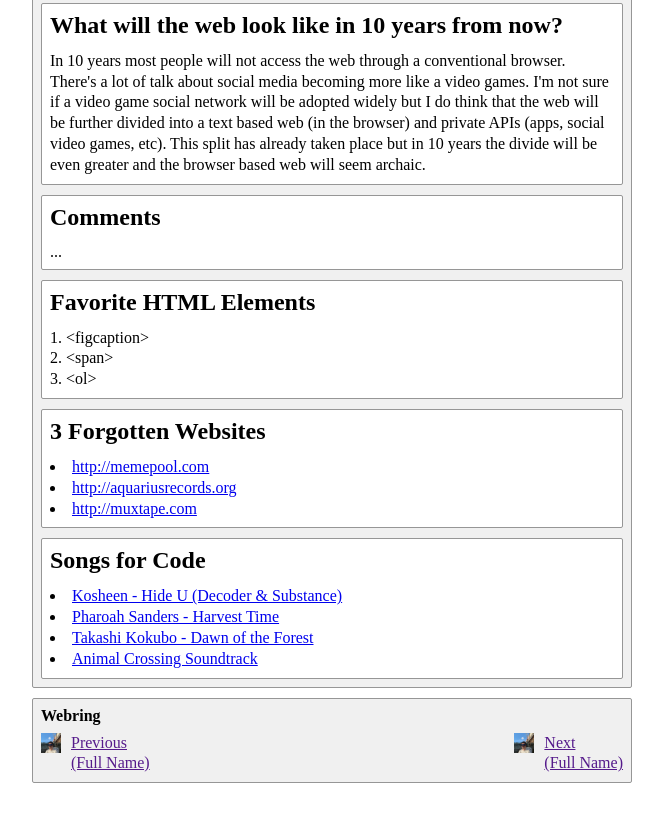
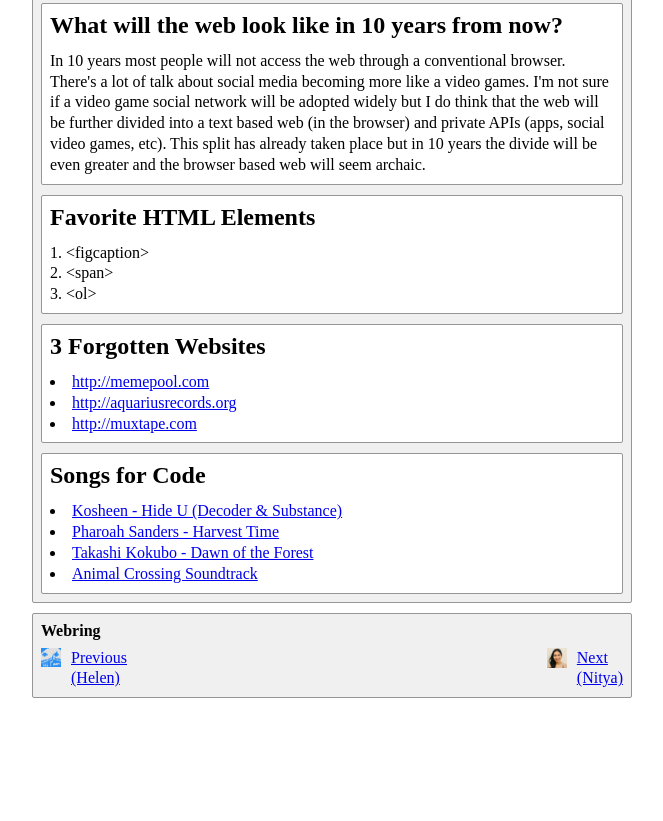
Before and after one commit to oilstel/html-profile, a plain HTML site: page index.html in a window 1280 px wide. Shown: the part 1002-1823 px from the top of the page, without its empty margins (308-971 px from the left). After the commit the page ends 1740 px from the top, so only its background shows below. Drawn offline with Linux system fonts and the light colour scheme.

Commit message:
web ring

```diff
--- a/index.html
+++ b/index.html
@@ -52,11 +52,6 @@
                     <p>In 10 years most people will not access the web through a conventional browser. There's a lot of talk about social media becoming more like a video games. I'm not sure if a video game social network will be adopted widely but I do think that the web will be further divided into a text based web (in the browser) and private APIs (apps, social video games, etc). This split has already taken place but in 10 years the divide will be even greater and the browser based web will seem archaic.</p>
                 </section>
                 <section>
-                    <h2>Comments</h2>
-                    <o>...</o>
-                    <!-- Fill this part in with a response to a classmates writing. Remember to use <blockquote></blockquote> and link back to the quoted profile. More info here: http://elliott.school/assignments.php#1 -->
-                </section>
-                <section>
                     <!-- https://www.freeformatter.com/html-escape.html#ad-output -->
                     <h2>Favorite HTML Elements</h2>
                     <ol>
@@ -87,8 +82,8 @@
             <footer>
                 <h4>Webring</h4>
                 <p id="pagination">
-                    <a href="" id="previous"><img src="./images/elliott.jpg" /> Previous<br /> (Full Name)</a>
-                    <a href="" id="next"><img src="./images/elliott.jpg" /> Next<br /> (Full Name)</a>
+                    <a href="https://helenzhang-jiayu.github.io/html-profile/" id="previous"><img src="./images/helen.png" /> Previous<br /> (Helen)</a>
+                    <a href="https://nityakumar.github.io/html-profile/" id="next"><img src="./images/nitya.jpg" /> Next<br /> (Nitya)</a>
                 </p>
             </footer>
         </div>
```
Also changed, not shown: images/helen.png (added), images/nitya.jpg (added), 1 other file.
